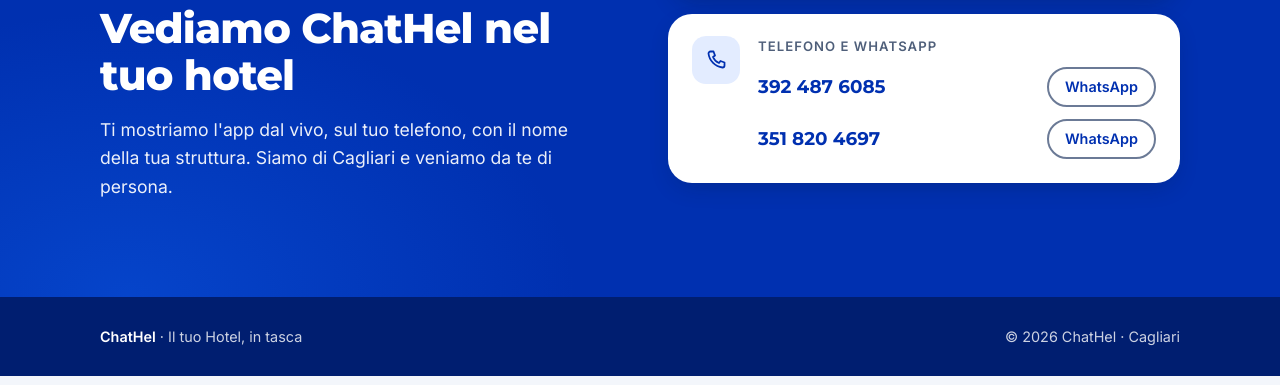
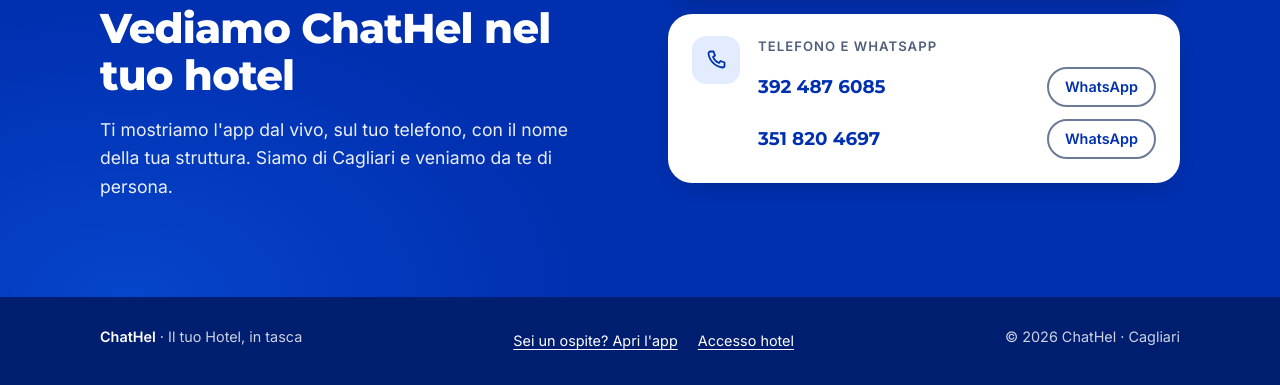
Before and after one commit to lollomu86-crypto/chathel-sito, a plain HTML site: page index.html in a window 1280 px wide. Shown: the part 7075-7460 px from the top of the page. Drawn offline with Linux system fonts and the light colour scheme.

Commit message:
docs: sito su chathel.com, app su chathel.it; link all'app e all'accesso hotel nel piè di pagina
Co-Authored-By: Claude Opus 5.5 <noreply@anthropic.com>

```diff
--- a/index.html
+++ b/index.html
@@ -381,6 +381,7 @@
   <footer class="footer">
     <div class="wrap footer-in">
       <p><strong>ChatHel</strong> · Il tuo Hotel, in tasca</p>
+      <p class="footer-links"><a href="https://chathel.it">Sei un ospite? Apri l'app</a><a href="https://chathel.it/admin/login">Accesso hotel</a></p>
       <p>© 2026 ChatHel · Cagliari</p>
     </div>
   </footer>
--- a/style.css
+++ b/style.css
@@ -1,4 +1,4 @@
-/* ChatHel · sito per i direttori (chathel.it).
+/* ChatHel · sito per i direttori (chathel.com).
    I colori sono i token dell'app (chathel-claude, src/app/globals.css, design v2): NON si cambiano.
    Titoli in Montserrat, testo in Inter. */
 :root {
@@ -325,6 +325,9 @@ a.c-card:hover { transform: translateY(-2px); }
 .footer { background: #001E70; color: rgba(255,255,255,.8); padding: 28px 0; font-size: .9rem; }
 .footer-in { display: flex; flex-wrap: wrap; gap: 8px 24px; justify-content: space-between; }
 .footer strong { color: #fff; }
+.footer-links { display: flex; flex-wrap: wrap; gap: 4px 20px; }
+.footer-links a { color: #fff; text-decoration: underline; text-underline-offset: 3px; min-height: 32px; display: inline-flex; align-items: center; }
+.footer-links a:hover { text-decoration-thickness: 2px; }
 
 /* Comparsa morbida all'ingresso nello schermo */
 .reveal { opacity: 0; transform: translateY(16px); transition: opacity 600ms ease-out, transform 600ms ease-out; }
```
Also changed, not shown: README.md.
